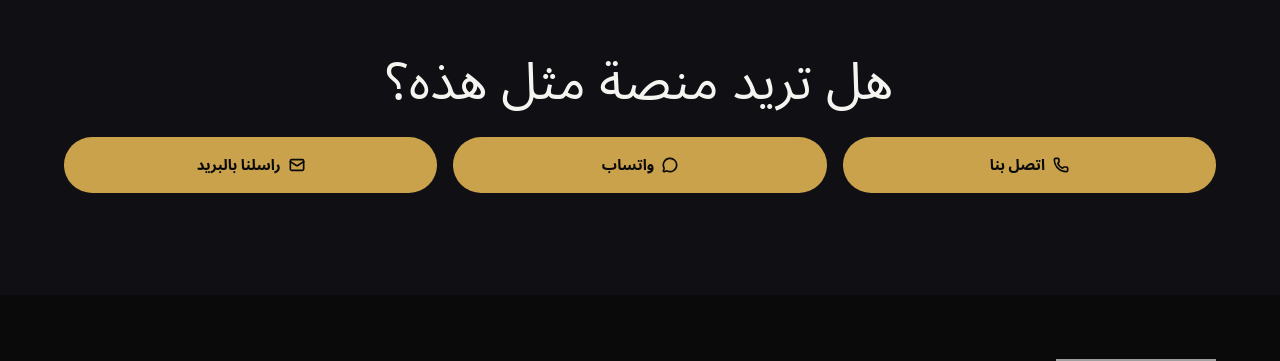
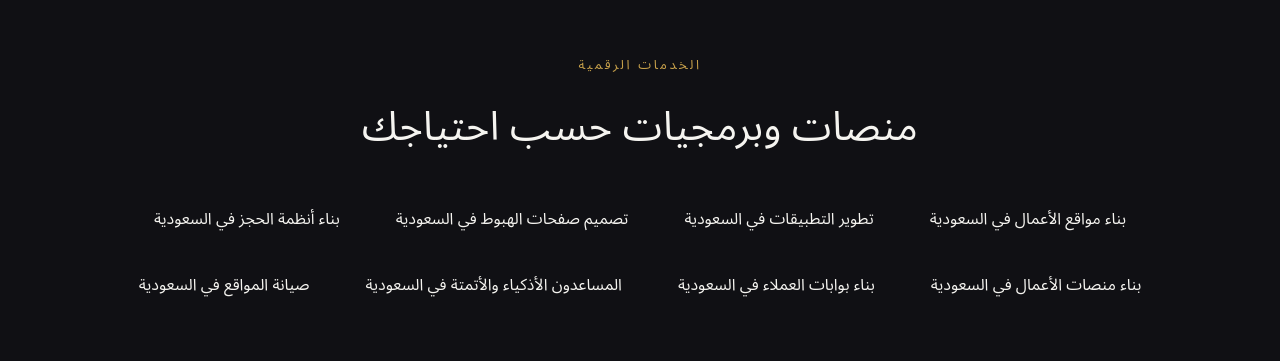
Before and after one commit to shareef6907/premieralive, a Next.js app: page /ar/digital in a window 1280 px wide. Shown: the part 1866-2227 px from the top of the page. Built offline with nearby package versions, Linux system fonts and the light colour scheme; grey boxes are pictures that could not be loaded; a web font is replaced by a local one.

Commit message:
feat(digital): add Explore Digital Services section + fix camera model numbers (#33)
Internal linking + camera fix ✅ merged by Nova

```diff
--- a/src/app/[locale]/digital/page.tsx
+++ b/src/app/[locale]/digital/page.tsx
@@ -2,7 +2,9 @@ import { setRequestLocale } from 'next-intl/server'
 import type { Metadata } from 'next'
 import Link from 'next/link'
 import PlatformCard from '@/components/PlatformCard'
+import RelatedServiceLink from '@/components/RelatedServiceLink'
 import { MEDIA_BASE } from '@/config/media'
+import { SERVICES } from '@/config/services'
 import ContactActions from '@/components/ContactActions'
 
 type Props = { params: Promise<{ locale: string }> }
@@ -212,6 +214,50 @@ export default async function DigitalPage({
         </div>
       </section>
 
+      {/* Explore our digital services */}
+      <section style={{
+        background: 'var(--color-bg-elevated)',
+        padding: 'clamp(4rem, 8vw, 7rem) clamp(1.25rem, 5vw, 4rem)',
+      }}>
+        <div style={{ maxWidth: '80rem', margin: '0 auto', textAlign: 'center' }}>
+          <p style={{
+            fontFamily: 'var(--font-body)', fontWeight: 500,
+            fontSize: 'var(--eyebrow)', letterSpacing: '0.2em',
+            textTransform: 'uppercase', color: 'var(--color-gold)',
+            marginBottom: '1.5rem',
+          }}>
+            {isArabic ? 'الخدمات الرقمية' : 'DIGITAL SERVICES'}
+          </p>
+          <h2 style={{
+            fontFamily: 'var(--font-display)',
+            fontSize: 'clamp(1.75rem, 3.5vw, 2.5rem)',
+            color: 'var(--color-text)', lineHeight: 1.1,
+            letterSpacing: '0.01em', marginBottom: '3rem',
+          }}>
+            {isArabic ? 'منصات وبرمجيات حسب احتياجك' : 'Platforms and software, built around your need'}
+          </h2>
+          <div style={{
+            display: 'flex', flexWrap: 'wrap', gap: '1rem',
+            justifyContent: 'center',
+          }}>
+            {SERVICES
+              .filter((s) => s.division === 'digital')
+              .map((service) => {
+                const name = isArabic ? service.nameAr : service.nameEn
+                const relHref =
+                  service.slug === 'podcast-filming-saudi-arabia'
+                    ? `/${urlLocale}/podcast-production-saudi-arabia`
+                    : `/${urlLocale}/services/${service.slug}`
+                return (
+                  <RelatedServiceLink key={service.slug} href={relHref}>
+                    {name}
+                  </RelatedServiceLink>
+                )
+              })}
+          </div>
+        </div>
+      </section>
+
       {/* CTA */}
       <section style={{
         padding: 'clamp(4rem, 8vw, 7rem) clamp(1.25rem, 5vw, 4rem)',
--- a/src/config/services.ts
+++ b/src/config/services.ts
@@ -415,7 +415,7 @@ export const SERVICES: ServicePage[] = [
     valuePropEn: 'We film podcasts at your location — up to 4 Sony 4K cameras, studio audio, lighting, and live switching. Session on a hard drive same day, edited episode in 2–3 days.',
     valuePropAr: 'نصوّر البودكاست في موقعك — حتى 4 كاميرات Sony بدقة 4K، وصوت استوديو، وإضاءة، وتبديل مباشر. نسلّم الجلسة على قرص صلب في اليوم نفسه، والحلقة المونتجة خلال 2 إلى 3 أيام.',
     whatWeDeliverEn: [
-      'Up to 4 Sony 4K cameras — A7S III, FX3, or FX6, matched and graded together.',
+      'Up to 4 Sony full-frame 4K cameras, matched and graded together.',
       '4 podcast microphones — one per speaker, recorded on separate channels.',
       'Studio lighting and backlights — your space lit properly, not by the ceiling.',
       'Video mixer, monitor, and camera switcher — cuts made live as you record.',
@@ -424,7 +424,7 @@ export const SERVICES: ServicePage[] = [
       'Edited episode in 2–3 days — cut, graded, and sound-mixed.',
     ],
     whatWeDeliverAr: [
-      'نصوّر بحتى 4 كاميرات Sony بدقة 4K — A7S III أو FX3 أو FX6، متطابقة ومصححة الألوان معًا.',
+      'نصوّر بما يصل إلى 4 كاميرات Sony كاملة الإطار بدقة 4K، متطابقة ومصححة الألوان معًا.',
       'نسجّل بأربعة ميكروفونات بودكاست — ميكروفون لكل متحدث، على قنوات منفصلة.',
       'نضيء المكان بإضاءة استوديو وإضاءة خلفية — لا بإضاءة السقف.',
       'نشغّل وحدة مزج ومونيتور ومبدّل كاميرات — ننفّذ القطع مباشرة أثناء التسجيل.',
@@ -451,7 +451,7 @@ export const SERVICES: ServicePage[] = [
     faqEn: [
       { q: 'Where do you film?', a: 'At your location, always. We bring every piece of equipment and set your space up as a studio for the day.' },
       { q: 'How many people can you record?', a: 'Up to 4 speakers with our standard setup — 4 cameras, 4 microphones.' },
-      { q: 'What cameras do you use?', a: 'Sony 4K — A7S III, FX3, or FX6, matched so the cut looks like one camera package.' },
+      { q: 'What cameras do you use?', a: 'Sony full-frame 4K cinema cameras, matched so the cut looks like one camera package.' },
       { q: 'Do we get the raw files?', a: 'Yes. The complete session goes onto a hard drive before we pack up.' },
       { q: 'How long does the edit take?', a: '2–3 days from the shoot.' },
       { q: 'Do we need our own studio?', a: 'No. That is the point — we bring the lighting, the backdrop lighting, and the audio, and we build the studio in your space.' },
@@ -460,7 +460,7 @@ export const SERVICES: ServicePage[] = [
     faqAr: [
       { q: 'أين تصوّرون؟', a: 'في موقعك دائمًا. نحضر كل المعدات ونجهّز مكانك كاستوديو ليوم كامل.' },
       { q: 'كم شخصًا تستطيعون تسجيله؟', a: 'حتى 4 متحدثين بتجهيزنا القياسي — 4 كاميرات و4 ميكروفونات.' },
-      { q: 'ما الكاميرات التي تستخدمونها؟', a: 'كاميرات Sony بدقة 4K — A7S III أو FX3 أو FX6، متطابقة ليبدو المونتاج كأنه من حزمة كاميرات واحدة.' },
+      { q: 'ما الكاميرات التي تستخدمونها؟', a: 'نستخدم كاميرات Sony سينمائية كاملة الإطار بدقة 4K، متطابقة ليبدو المونتاج كأنه من حزمة كاميرات واحدة.' },
       { q: 'هل نستلم الملفات الخام؟', a: 'نعم. تنتقل الجلسة كاملة إلى قرص صلب قبل أن نحزم المعدات.' },
       { q: 'كم يستغرق المونتاج؟', a: 'من 2 إلى 3 أيام بعد التصوير.' },
       { q: 'هل نحتاج إلى استوديو خاص بنا؟', a: 'لا. وهذا جوهر الفكرة — نحضر الإضاءة والإضاءة الخلفية والصوت، ونبني الاستوديو في مكانك.' },
```
